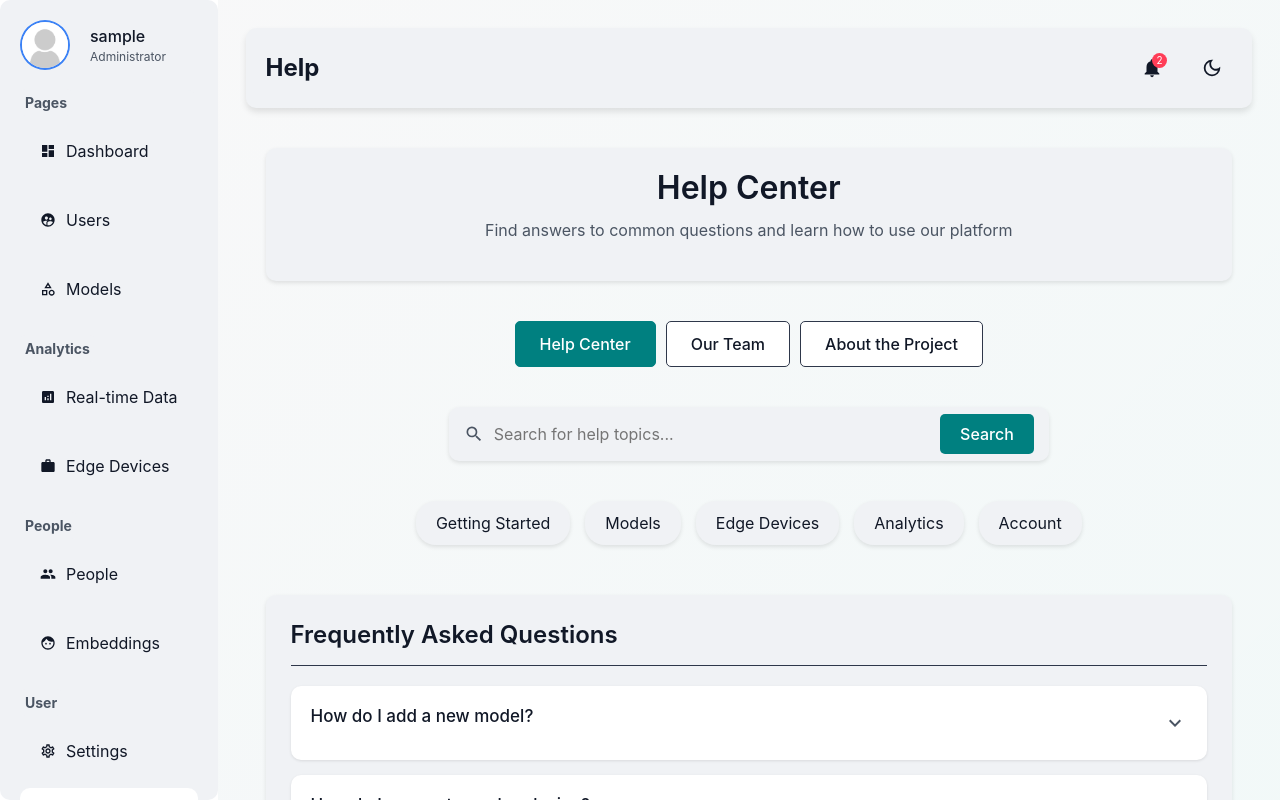
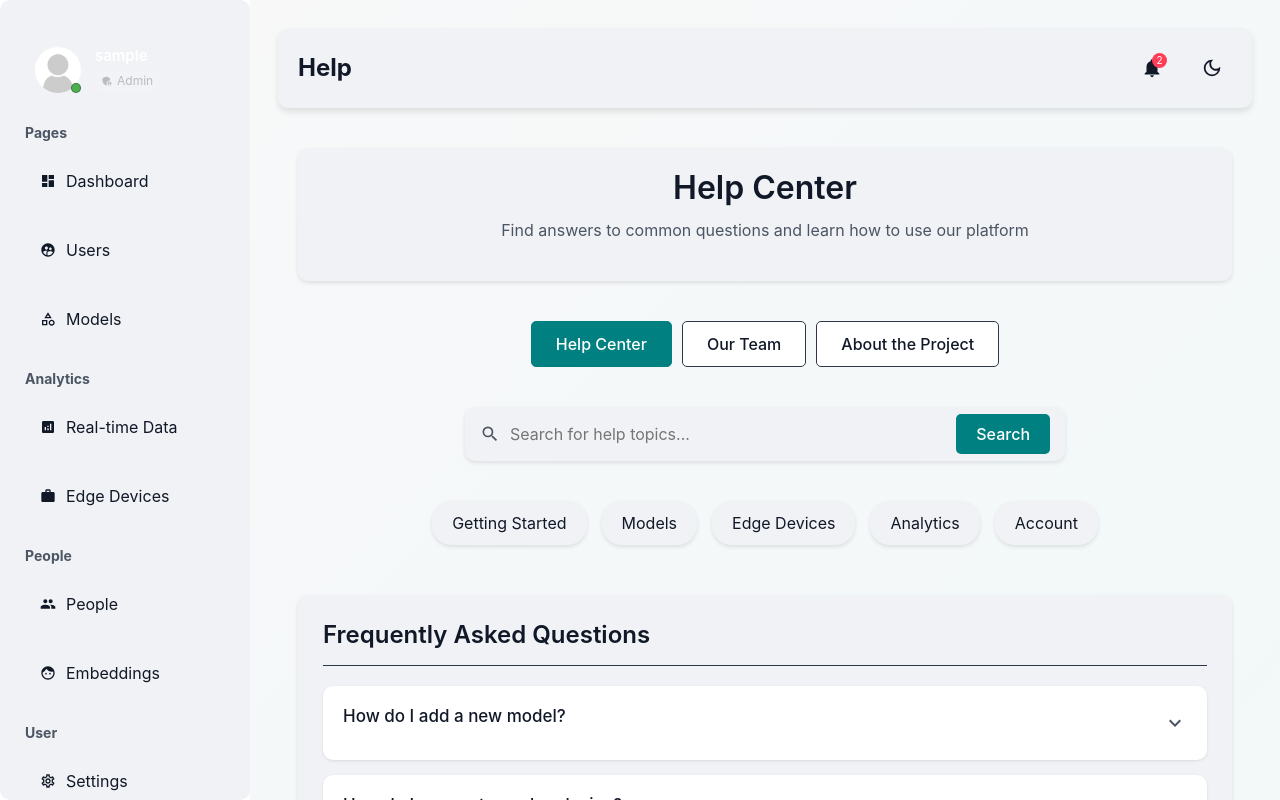
Before and after one commit to brandon-wee/mds-25, a Next.js app in the folder nextadmin-completed/: page /dashboard/help in a window 1280 px wide. Built offline with nearby package versions, Linux system fonts and the light colour scheme; sample sign-in values are in the browser's storage.

Commit message:
UI improvements for dashboard pages

```diff
--- a/nextadmin-completed/app/ui/dashboard/sidebar/sidebar.jsx
+++ b/nextadmin-completed/app/ui/dashboard/sidebar/sidebar.jsx
@@ -14,6 +14,8 @@ import {
   MdLogout,
   MdOutlineCategory,
   MdFace,
+  MdCircle,
+  MdAdminPanelSettings,
 } from "react-icons/md";
 import { useRouter } from "next/navigation";
 import { useState, useEffect } from "react";
@@ -241,19 +243,30 @@ const Sidebar = () => {
 
   return (
     <div className={styles.container}>
-      <div className={styles.user}>
-        <Image
-          className={styles.userImage}
-          src={user?.img || "/noavatar.png"}
-          alt=""
-          width="50"
-          height="50"
-        />
-        <div className={styles.userDetail}>
-          <span className={styles.username}>
-            {user?.username || "Guest"}
-          </span>
-          {user?.isAdmin && <span className={styles.userTitle}>Administrator</span>}
+      <div className={styles.profileContainer}>
+        <div className={styles.avatarWrapper}>
+          <Image
+            className={styles.avatar}
+            src={user?.img || "/noavatar.png"}
+            alt="Profile"
+            width="50"
+            height="50"
+            priority
+          />
+          <div className={styles.statusDot}></div>
+        </div>
+        <div className={styles.profileInfo}>
+          <h3 className={styles.profileName}>{user?.username || "Guest"}</h3>
+          {user?.isAdmin ? (
+            <div className={styles.roleBadge}>
+              <MdAdminPanelSettings />
+              <span>Admin</span>
+            </div>
+          ) : (
+            <div className={styles.roleBadge}>
+              <span>Member</span>
+            </div>
+          )}
         </div>
       </div>
       <ul className={styles.list}>
--- a/nextadmin-completed/app/ui/dashboard/sidebar/sidebar.module.css
+++ b/nextadmin-completed/app/ui/dashboard/sidebar/sidebar.module.css
@@ -4,6 +4,7 @@
   background-color: var(--bgSoft);
   border-radius: 10px;
   padding: 20px;
+  width: 250px;
 }
 
 .user{
@@ -77,3 +78,150 @@
   background-color: var(--bgSoft);
   cursor: pointer;
 }
+
+.profileCard {
+  margin: 20px 0;
+  padding: 15px;
+  border-radius: 10px;
+  background: linear-gradient(to bottom, rgba(255,255,255,0.05), transparent);
+  border: 1px solid rgba(255,255,255,0.1);
+  box-shadow: 0 4px 12px rgba(0,0,0,0.1);
+  transition: all 0.3s ease;
+}
+
+.profileCard:hover {
+  transform: translateY(-2px);
+  box-shadow: 0 6px 16px rgba(0,0,0,0.15);
+}
+
+.profileHeader {
+  display: flex;
+  align-items: center;
+  gap: 15px;
+}
+
+.avatarContainer {
+  position: relative;
+  display: inline-block;
+}
+
+.userImage {
+  border-radius: 50%;
+  object-fit: cover;
+  border: 2px solid rgba(255,255,255,0.2);
+}
+
+.statusIndicator {
+  position: absolute;
+  bottom: 2px;
+  right: 2px;
+  font-size: 12px;
+  border-radius: 50%;
+  background-color: #333;
+  padding: 2px;
+  border: 2px solid rgba(255,255,255,0.8);
+}
+
+.online {
+  color: #4caf50;
+}
+
+.userDetail {
+  display: flex;
+  flex-direction: column;
+  gap: 4px;
+}
+
+.username {
+  font-size: 16px;
+  font-weight: 600;
+  color: white;
+}
+
+.userRole {
+  margin-top: 2px;
+}
+
+.adminBadge {
+  display: flex;
+  align-items: center;
+  gap: 4px;
+  font-size: 13px;
+  color: #ffb74d;
+  font-weight: 500;
+}
+
+.userTitle {
+  font-size: 13px;
+  color: #bbb;
+}
+
+.profileContainer {
+  position: relative;
+  margin: 12px 0;
+  padding: 12px;
+  background: transparent; /* Using same as background */
+  border-radius: 8px;
+  border: 1px solid rgba(255, 255, 255, 0.05);
+  display: flex;
+  align-items: center;
+  gap: 12px;
+  transition: all 0.2s ease;
+}
+
+.profileContainer:hover {
+  background-color: rgba(255, 255, 255, 0.03);
+}
+
+.avatarWrapper {
+  position: relative;
+  flex-shrink: 0;
+}
+
+.avatar {
+  border-radius: 50%;
+  object-fit: cover;
+  border: 2px solid rgba(255, 255, 255, 0.1);
+}
+
+.statusDot {
+  position: absolute;
+  width: 10px;
+  height: 10px;
+  background-color: #4caf50;
+  border-radius: 50%;
+  border: 1px solid rgba(0, 0, 0, 0.3);
+  bottom: 2px;
+  right: 2px;
+}
+
+.profileInfo {
+  flex: 1;
+  min-width: 0; /* Ensures text truncation works */
+}
+
+.profileName {
+  margin: 0 0 4px;
+  font-size: 15px;
+  font-weight: 600;
+  color: #fff;
+  white-space: nowrap;
+  overflow: hidden;
+  text-overflow: ellipsis;
+}
+
+.roleBadge {
+  display: inline-flex;
+  align-items: center;
+  gap: 4px;
+  font-size: 12px;
+  padding: 2px 6px;
+  background: rgba(255, 255, 255, 0.08);
+  border-radius: 4px;
+  color: #bbb;
+}
+
+/* Admin badge styling */
+.profileInfo:has(.roleBadge:has(svg)) .roleBadge {
+  color: #ffb74d;
+}
```
